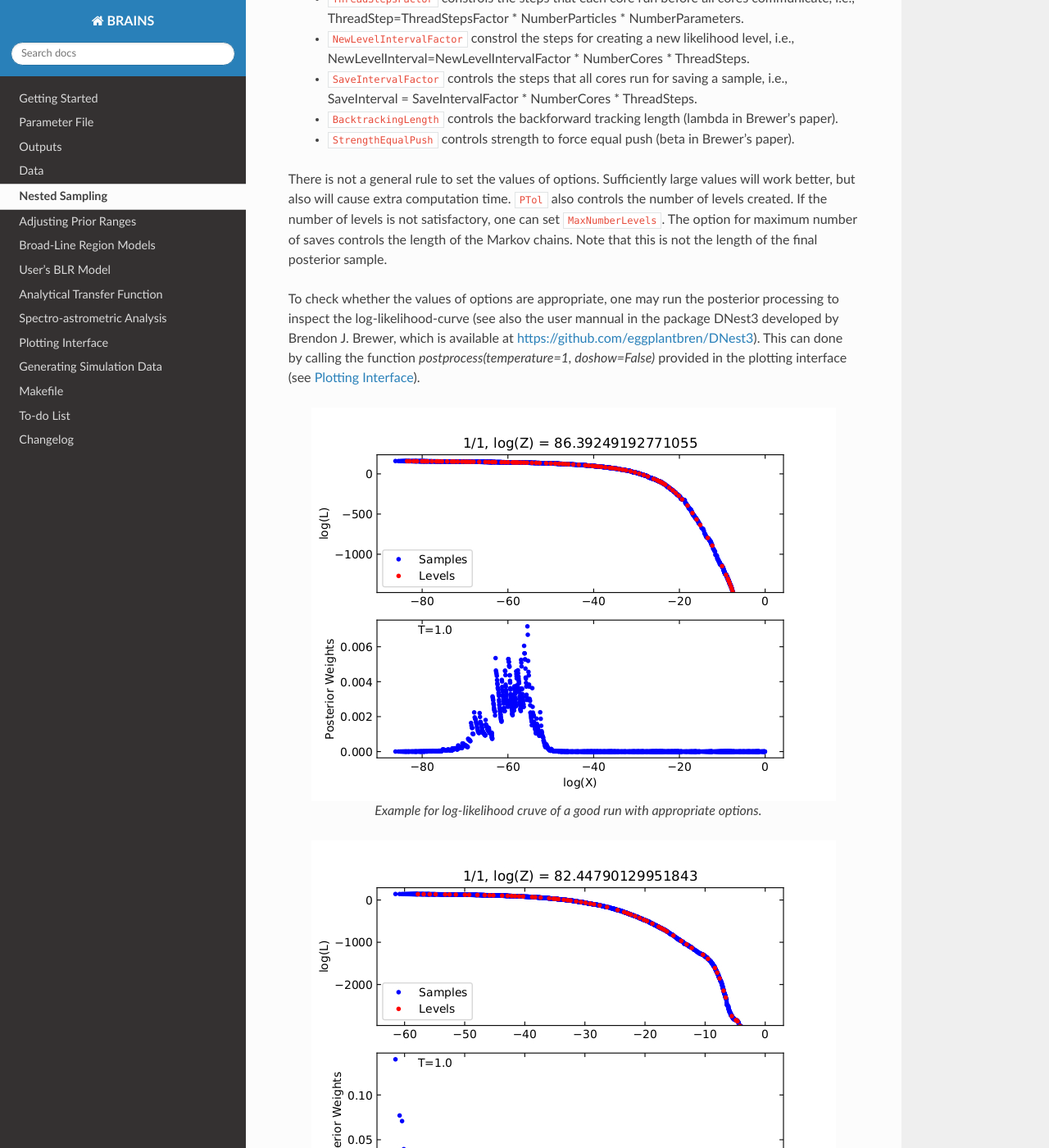
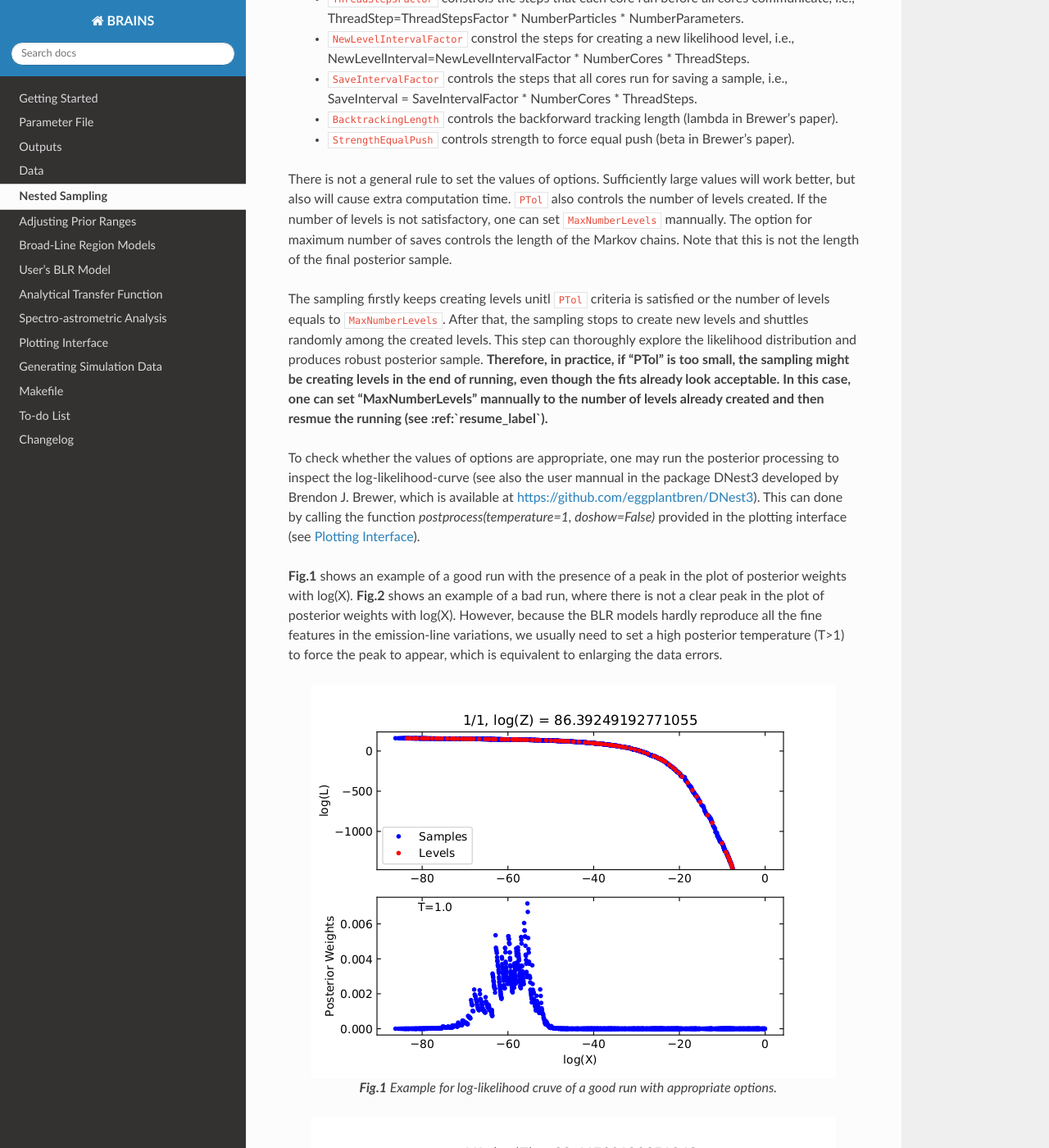
Before and after one commit to LiyrAstroph/BRAINS, a Sphinx documentation site: the page built from docs/mcmc.rst, in a window 1280 px wide and 1400 px high, scrolled down 927 px. Shown: the whole window at 82% size. Built offline with Sphinx 7.4.7 and the Read the Docs theme 3.1.0, drawn with Linux system fonts in a browser that asks for light colours; pages that are not in the unit, such as notebooks, are missing from menus.

Commit message:
update docs.

```diff
--- a/docs/index.rst
+++ b/docs/index.rst
@@ -22,6 +22,7 @@ Documentation
    output.rst
    data.rst
    mcmc.rst
+   resmue.rst
    prior.rst
    model.rst
    user_model.rst
--- a/docs/mcmc.rst
+++ b/docs/mcmc.rst
@@ -47,8 +47,15 @@ Lines beginning with '\#' are regarded as comments. The meaning of these options
 
 There is not a general rule to set the values of options. Sufficiently large values will work better, but also
 will cause extra computation time. ``PTol`` also controls the number of levels created. If the  number of
-levels is not satisfactory, one can set ``MaxNumberLevels``. The option for maximum number of saves controls the length of the
-Markov chains. Note that this is not the length of the final posterior sample.
+levels is not satisfactory, one can set ``MaxNumberLevels`` mannually. The option for maximum number of saves
+controls the length of the Markov chains. Note that this is not the length of the final posterior sample.
+
+The sampling firstly keeps creating levels unitl ``PTol`` criteria is satisfied or the number of levels equals
+to ``MaxNumberLevels``. After that, the sampling stops to create new levels and shuttles randomly among
+the created levels. This step can thoroughly explore the likelihood distribution and produces robust
+posterior sample. **Therefore, in practice, if "PTol" is too small, the sampling might be creating levels in the end
+of running, even though the fits already look acceptable. In this case, one can set "MaxNumberLevels" mannually
+to the number of levels already created and then resmue the running (see :ref:`resume_label`).**
 
 To check whether the values of options are appropriate, one may run the posterior processing
 to inspect the log-likelihood-curve (see also the user mannual in the
@@ -56,13 +63,17 @@ package DNest3 developed by Brendon J. Brewer, which is available at https://git
 This can done by calling the function `postprocess(temperature=1, doshow=False)` provided in the plotting
 interface (see :ref:`plot_label`).
 
+**Fig.1** shows an example of a good run with the presence of a peak in the plot of posterior weights with log(X).
+**Fig.2** shows an example of a bad run, where there is not a clear peak in the plot of posterior weights with log(X).
+However, because the BLR models hardly reproduce all the fine features in the emission-line variations, we usually need
+to set a high posterior temperature (T>1) to force the peak to appear, which is equivalent to enlarging the data errors.
 
 .. figure:: _static/fig_post_good.jpg
   :align: center
 
-  Example for log-likelihood cruve of a good run with appropriate options.
+  **Fig.1** Example for log-likelihood cruve of a good run with appropriate options.
 
 .. figure:: _static/fig_post_bad.jpg
   :align: center
 
-  Example for log-likelihood cruve of a bad run with inappropriate options.
+  **Fig.2** Example for log-likelihood cruve of a bad run with inappropriate options.
```
Also changed, not shown: docs/model.rst (+24 -4 lines), docs/resume.rst (added, +26 -0 lines), docs/sa.rst (+12 -5 lines), docs/_static/fig_PA.jpg (added), docs/_static/fig_PA_rot.jpg (added).
